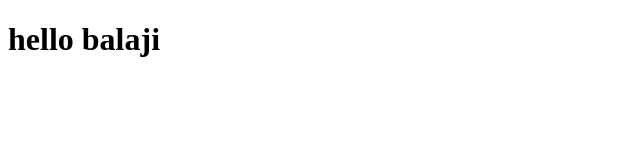
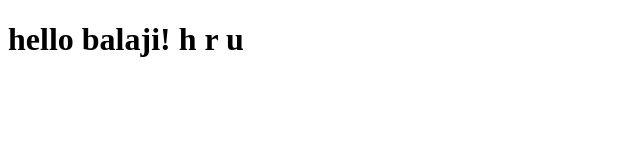
Before and after one commit to DiscreteBalaji/course-ajs, a plain HTML site: page index.html in a window 1280 px wide. Shown: the whole page, without its empty margins (0-640 px from the left). Drawn offline with Linux system fonts and the light colour scheme.

Commit message:
updated web file.

```diff
--- a/index.html
+++ b/index.html
@@ -5,6 +5,6 @@
   <title>hello coursera</title>
 </head>
 <body>
-  <h1>hello balaji</h1>
+  <h1>hello balaji! h r u</h1>
 </body>
 </html>
```
